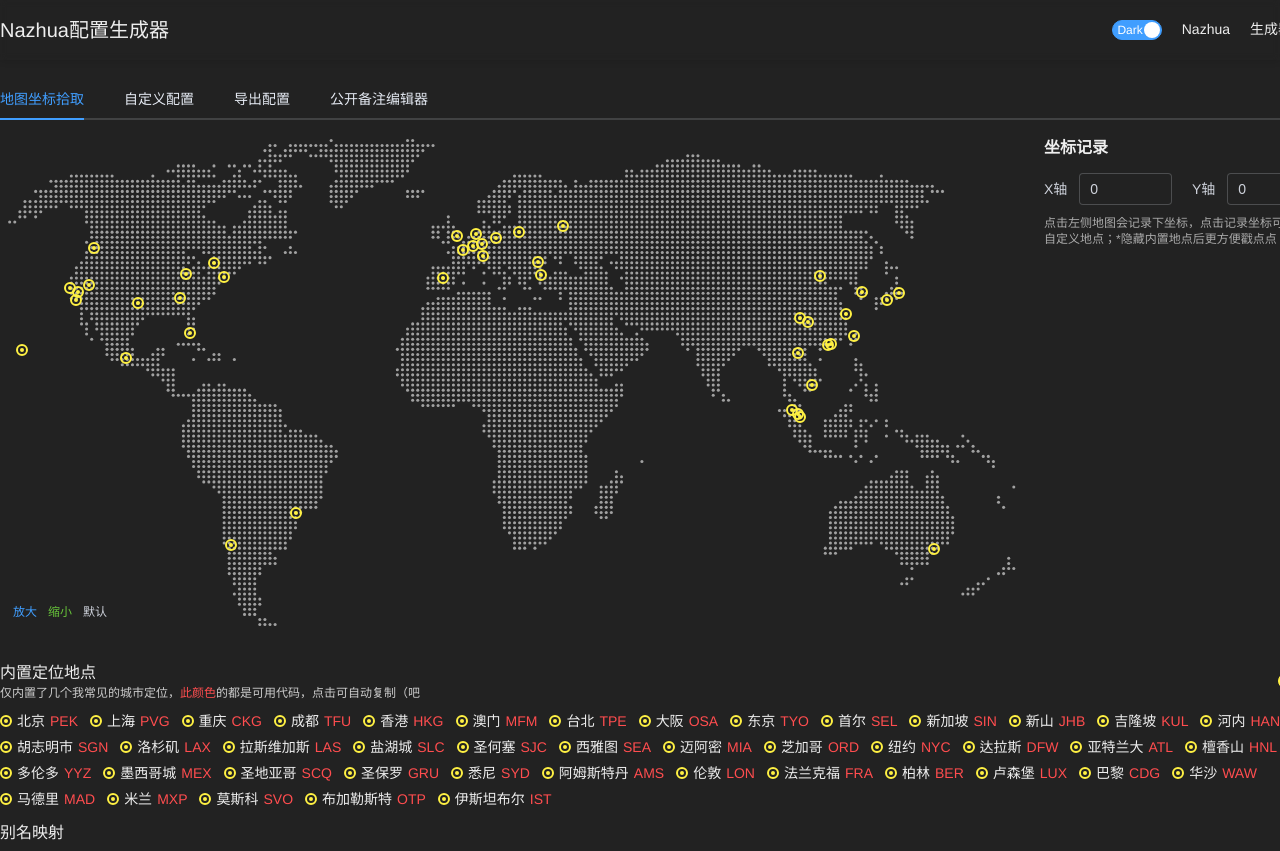
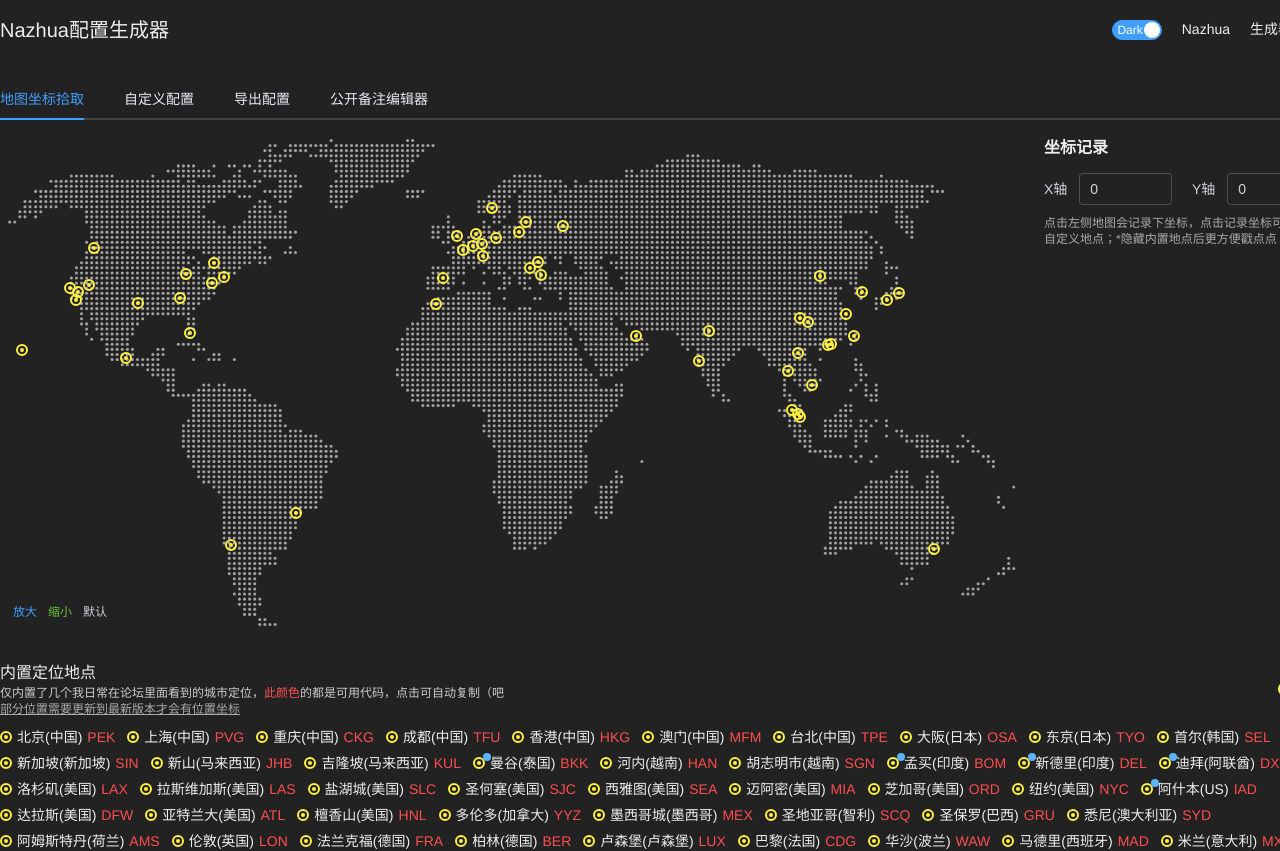
Before and after one commit to hi2shark/nazhua-generator, a Vue app: page /#/ in a window 1280 px wide. Shown: the top 851 px of the page. Built offline with nearby package versions, Linux system fonts and the light colour scheme; a web font is replaced by a local one; what @highlightjs/vue-plugin would draw is missing.

Commit message:
✨ 新增多个城市位置及其坐标信息，更新地图组件以显示城市国家和版本信息，优化用户界面体验

```diff
--- a/src/data/code-maps.js
+++ b/src/data/code-maps.js
@@ -77,6 +77,13 @@ const codeMaps = {
     name: '吉隆坡',
     country: '马来西亚',
   },
+  BKK: {
+    name: '曼谷',
+    country: '泰国',
+    x: 985,
+    y: 296,
+    version: '0.8.0+',
+  },
   HAN: {
     x: 998,
     y: 274,
@@ -88,6 +95,27 @@ const codeMaps = {
     y: 314,
     name: '胡志明市',
     country: '越南',
+  },
+  BOM: {
+    name: '孟买',
+    country: '印度',
+    x: 874,
+    y: 284,
+    version: '0.8.0+',
+  },
+  DEL: {
+    name: '新德里',
+    country: '印度',
+    x: 886,
+    y: 246,
+    version: '0.8.0+',
+  },
+  DXB: {
+    name: '迪拜',
+    country: '阿联酋',
+    x: 794.5,
+    y: 252,
+    version: '0.8.0+',
   },
   LAX: {
     x: 95,
@@ -136,6 +164,13 @@ const codeMaps = {
     y: 179,
     name: '纽约',
     country: '美国',
+  },
+  IAD: {
+    name: '阿什本',
+    country: 'US',
+    x: 265,
+    y: 186,
+    version: '0.8.0+',
   },
   DFW: {
     x: 172,
@@ -251,6 +286,34 @@ const codeMaps = {
     name: '布加勒斯特',
     country: '罗马尼亚',
   },
+  SOF: {
+    name: '索菲亚',
+    country: '保加利亚',
+    x: 662.5,
+    y: 167,
+    version: '0.8.0+',
+  },
+  VNO: {
+    name: '维尔纽斯',
+    country: '立陶宛',
+    x: 657.5,
+    y: 110.5,
+    version: '0.8.0+',
+  },
+  OSL: {
+    name: '奥斯陆',
+    country: '挪威',
+    x: 615.5,
+    y: 93,
+    version: '0.8.0+',
+  },
+  RBA: {
+    name: '拉巴特',
+    country: '摩洛哥',
+    x: 545,
+    y: 212,
+    version: '0.8.0+',
+  },
   IST: {
     x: 676,
     y: 176,
@@ -275,6 +338,7 @@ export const aliasMapping = {
   HK: 'HKG',
   MO: 'MFM',
   TW: 'TPE',
+  ASH: 'IAD',
 };
 
 export const countryCodeMapping = {
@@ -284,6 +348,9 @@ export const countryCodeMapping = {
   KR: 'SEL',
   MY: 'KUL',
   VN: 'HAN',
+  IN: 'DEL',
+  TH: 'BKK',
+  AE: 'DXB',
   TR: 'IST',
   RO: 'OTP',
   LU: 'LUX',
@@ -302,6 +369,10 @@ export const countryCodeMapping = {
   IT: 'MXP',
   ES: 'MAD',
   PL: 'WAW',
+  BG: 'SOF',
+  LT: 'VNO',
+  NO: 'OSL',
+  MA: 'RBA',
 };
 
 export default codeMaps;
--- a/src/views/components/home/world-map-box.vue
+++ b/src/views/components/home/world-map-box.vue
@@ -90,7 +90,8 @@
         <div class="left-box">
           <div class="mode-name">
             <span class="name-label">内置定位地点</span>
-            <span class="name-desc">仅内置了几个我常见的城市定位，<span class="code-value">此颜色</span>的都是可用代码，点击可自动复制（吧</span>
+            <span class="name-desc">仅内置了几个我日常在论坛里面看到的城市定位，<span class="code-value">此颜色</span>的都是可用代码，点击可自动复制（吧</span>
+            <span class="version-desc">部分位置需要更新到最新版本才会有位置坐标</span>
           </div>
         </div>
         <div class="right-box">
@@ -110,18 +111,25 @@
           v-for="locationItem in locations"
           :key="locationItem.key"
           class="location-item"
+          :title="locationItem.version ? `支持版本：${locationItem.version}` : ''"
         >
           <span class="default-point">
             <span class="point-dot" />
           </span>
           <span class="location-name">
-            {{ locationItem.name }}
+            {{ locationItem.name }}({{ locationItem.country }})
           </span>
           <span
             class="location-code"
             @click.stop="copyText(locationItem.code)"
           >
             {{ locationItem.code }}
+          </span>
+          <span
+            v-if="locationItem.version"
+            class="version-flag"
+          >
+            <span class="version-flag-dot" />
           </span>
         </div>
       </div>
@@ -488,6 +496,13 @@ defineExpose({
         color: #ff4d4f;
       }
     }
+
+    .version-desc {
+      line-height: 16px;
+      font-size: 12px;
+      color: #aaa;
+      text-decoration: underline;
+    }
   }
 }
 
@@ -517,6 +532,7 @@ defineExpose({
   gap: 6px 12px;
 
   .location-item {
+    position: relative;
     display: flex;
     align-items: center;
     gap: 5px;
@@ -529,6 +545,16 @@ defineExpose({
     .location-code {
       color: #ff4d4f;
       cursor: default;
+    }
+
+    .version-flag {
+      position: absolute;
+      top: 0;
+      left: 10px;
+      width: 8px;
+      height: 8px;
+      background: rgb(92, 179, 255);
+      border-radius: 50%;
     }
   }
 
```
